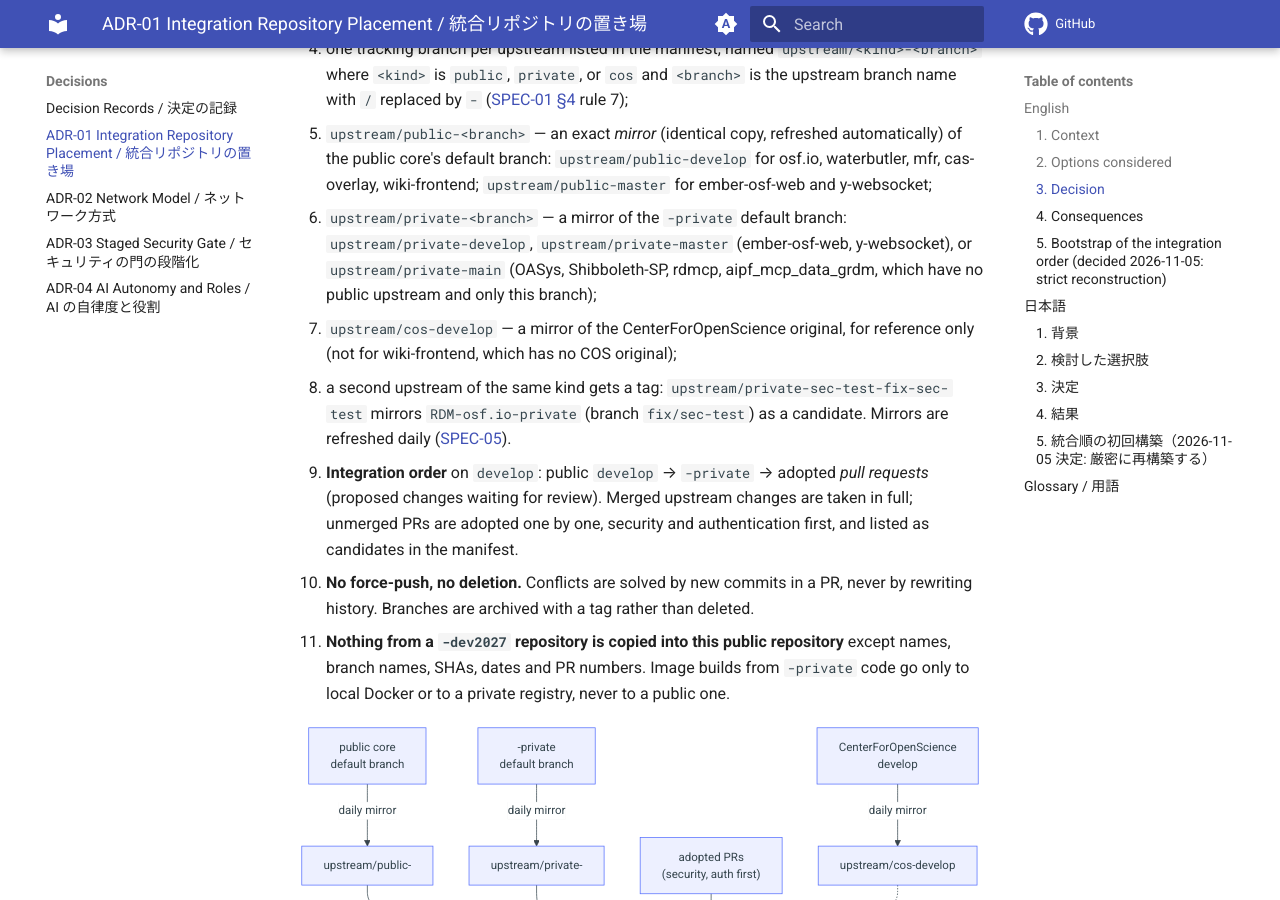
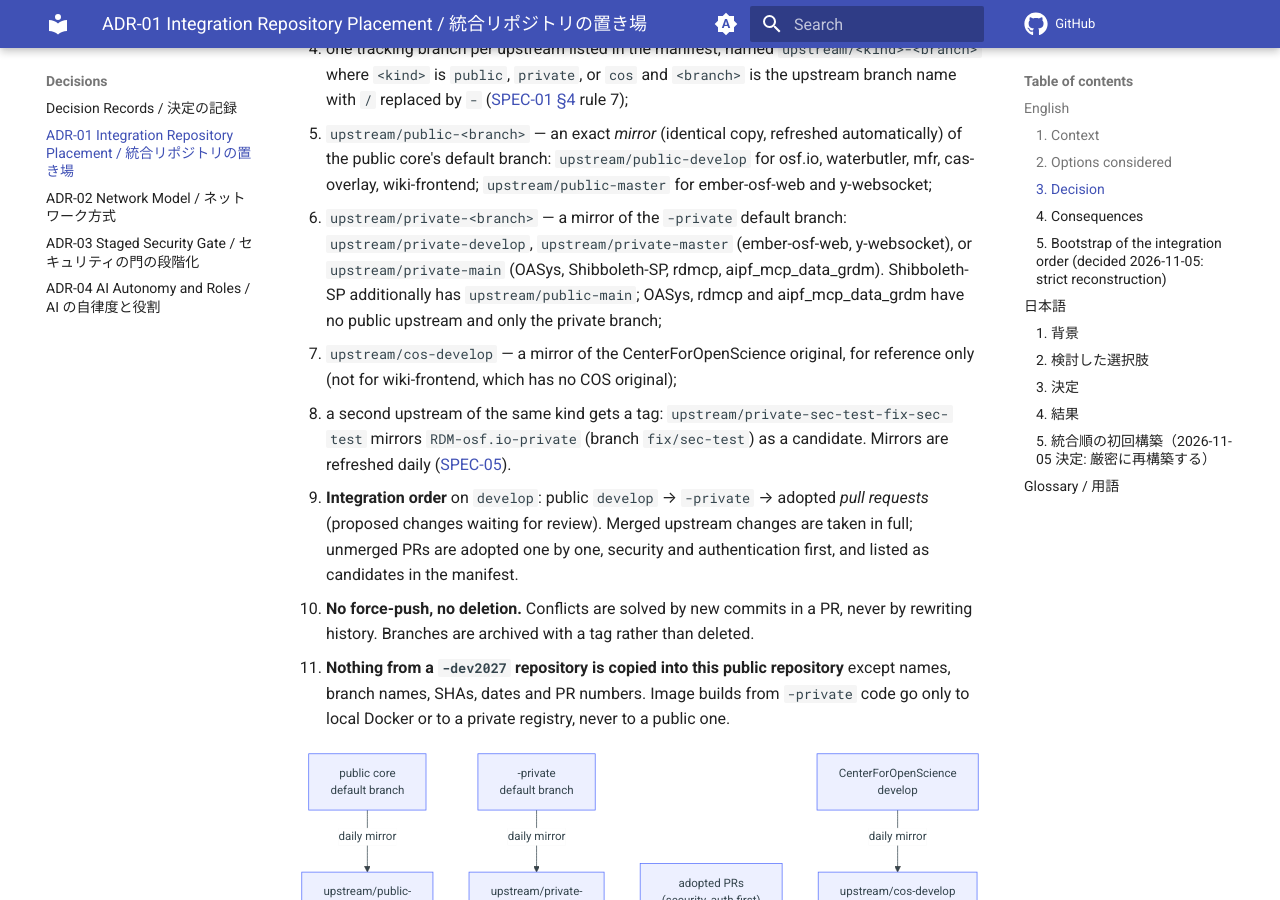
Before and after one commit to RCOSDP/RDM-developer-guide, an MkDocs documentation site: the page built from docs/decisions/ADR-01_Integration_Repository_Placement.md, in a window 1280 px wide and 900 px high, scrolled down 2700 px. Built offline with MkDocs 1.6.1 and Material for MkDocs 9.7.7, drawn with Linux system fonts in a browser that asks for light colours; a script that is not in the unit is left out; comment, search, counter and statistics services are not loaded; some of the changed text lies outside the part shown.

Commit message:
docs(adr): ADR-01 §3 の追跡ブランチ説明から Shibboleth-SP の「公開上流なし」を除く（REV r2 R2-01）
理由: §1 だけを直し §3 の追跡ブランチの箇条書き（英・和）に「公開上流がない」の列挙が残っていた。
Shibboleth-SP は upstream/public-main を持ち、OASys・rdmcp・aipf のみが private 専用である。

Co-Authored-By: Claude Fable 5.1 <noreply@anthropic.com>
Claude-Session: https://claude.ai/code/session_01BW1YQju1R8hU1GgE9LhLD4

```diff
--- a/docs/decisions/ADR-01_Integration_Repository_Placement.md
+++ b/docs/decisions/ADR-01_Integration_Repository_Placement.md
@@ -57,7 +57,7 @@ options[4]{id,option,keeps_private_code_private,within_write_boundary,upstream_f
    - `develop` — the integration branch; the only branch the installer builds from (its SHA is recorded in the manifest, see [SPEC-01](../spec/01_manifest.md));
    - one tracking branch per upstream listed in the manifest, named `upstream/<kind>-<branch>` where `<kind>` is `public`, `private`, or `cos` and `<branch>` is the upstream branch name with `/` replaced by `-` ([SPEC-01 §4](../spec/01_manifest.md#4-rules) rule 7);
    - `upstream/public-<branch>` — an exact *mirror* (identical copy, refreshed automatically) of the public core's default branch: `upstream/public-develop` for osf.io, waterbutler, mfr, cas-overlay, wiki-frontend; `upstream/public-master` for ember-osf-web and y-websocket;
-   - `upstream/private-<branch>` — a mirror of the `-private` default branch: `upstream/private-develop`, `upstream/private-master` (ember-osf-web, y-websocket), or `upstream/private-main` (OASys, Shibboleth-SP, rdmcp, aipf_mcp_data_grdm, which have no public upstream and only this branch);
+   - `upstream/private-<branch>` — a mirror of the `-private` default branch: `upstream/private-develop`, `upstream/private-master` (ember-osf-web, y-websocket), or `upstream/private-main` (OASys, Shibboleth-SP, rdmcp, aipf_mcp_data_grdm). Shibboleth-SP additionally has `upstream/public-main`; OASys, rdmcp and aipf_mcp_data_grdm have no public upstream and only the private branch;
    - `upstream/cos-develop` — a mirror of the CenterForOpenScience original, for reference only (not for wiki-frontend, which has no COS original);
    - a second upstream of the same kind gets a tag: `upstream/private-sec-test-fix-sec-test` mirrors `RDM-osf.io-private` (branch `fix/sec-test`) as a candidate.
    Mirrors are refreshed daily ([SPEC-05](../spec/05_upstream_tracking.md)).
@@ -147,7 +147,7 @@ options[4]{id,option,keeps_private_code_private,within_write_boundary,upstream_f
    - `develop` — 統合ブランチ。インストーラーが組み立てる唯一のブランチ（その SHA を manifest に記録。[SPEC-01](../spec/01_manifest.md)）。
    - manifest に載せた上流ごとに一本の追跡ブランチ。名前は `upstream/<kind>-<branch>` で、`<kind>` は `public`・`private`・`cos`、`<branch>` は上流のブランチ名の `/` を `-` に置き換えたもの（[SPEC-01 §4](../spec/01_manifest.md#4-規則) の規則 7）。
    - `upstream/public-<branch>` — 公開コアの既定ブランチの正確な「ミラー」（自動で更新される同一の写し）。osf.io・waterbutler・mfr・cas-overlay・wiki-frontend は `upstream/public-develop`、ember-osf-web と y-websocket は `upstream/public-master`。
-   - `upstream/private-<branch>` — `-private` の既定ブランチのミラー。`upstream/private-develop`、`upstream/private-master`（ember-osf-web、y-websocket）、または `upstream/private-main`（OASys、Shibboleth-SP、rdmcp、aipf_mcp_data_grdm。公開の上流がないのでこの一本だけ）。
+   - `upstream/private-<branch>` — `-private` の既定ブランチのミラー。`upstream/private-develop`、`upstream/private-master`（ember-osf-web、y-websocket）、または `upstream/private-main`（OASys、Shibboleth-SP、rdmcp、aipf_mcp_data_grdm）。Shibboleth-SP には加えて `upstream/public-main` があり、OASys・rdmcp・aipf_mcp_data_grdm は公開上流がなく private のブランチだけを持つ。
    - `upstream/cos-develop` — CenterForOpenScience 本家のミラー。参照のみ（COS 本家のない wiki-frontend にはない）。
    - 同じ kind の二つ目の上流にはタグを挟む。`upstream/private-sec-test-fix-sec-test` は `RDM-osf.io-private`（ブランチ `fix/sec-test`）を候補として写したもの。
    ミラーは日次で更新します（[SPEC-05](../spec/05_upstream_tracking.md)）。
```
